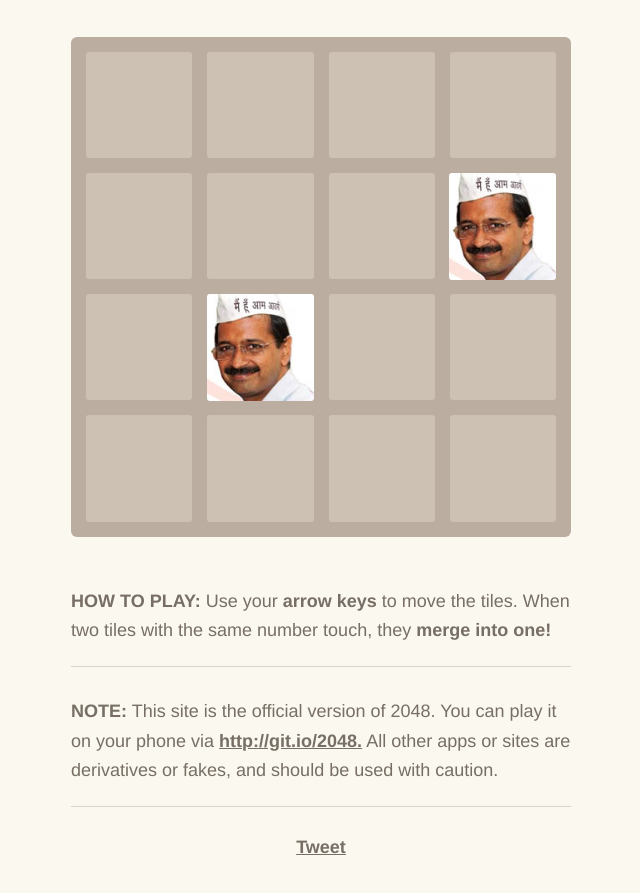
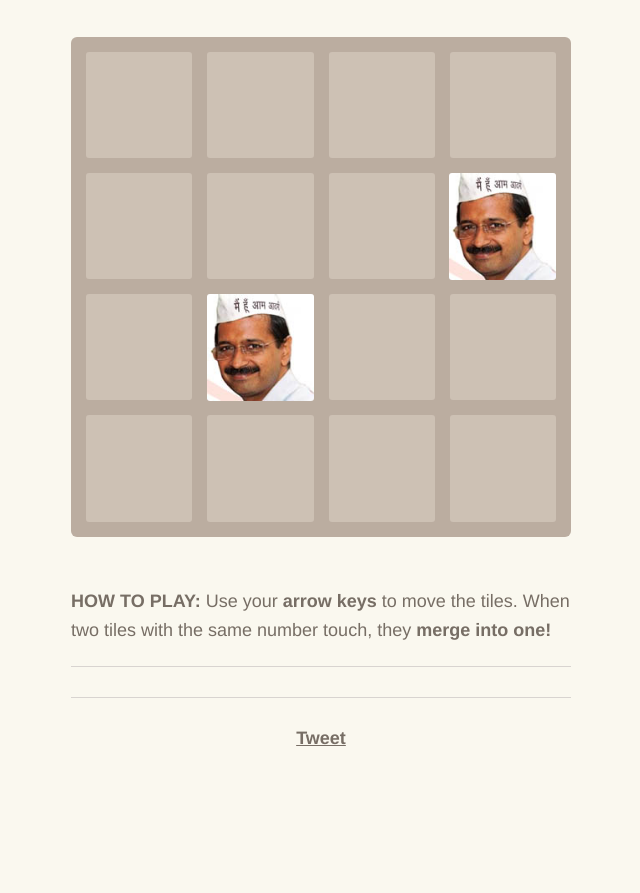
Before and after one commit to kishorekatta/kishorekatta.github.io, a plain HTML site: page Get-Politician/index.html in a window 1280 px wide. Shown: the part 205-1098 px from the top of the page, without its empty margins (319-959 px from the left). After the commit the page ends 1034 px from the top, so only its background shows below. Drawn offline with Linux system fonts and the light colour scheme; files whose address does not match are found by name; a web font is replaced by a local one.

Commit message:
Update index.html

```diff
--- a/Get-Politician/index.html
+++ b/Get-Politician/index.html
@@ -75,10 +75,7 @@
       <strong class="important">How to play:</strong> Use your <strong>arrow keys</strong> to move the tiles. When two tiles with the same number touch, they <strong>merge into one!</strong>
     </p>
     <hr>
-    <p>
-    <strong class="important">Note:</strong> This site is the official version of 2048. You can play it on your phone via <a href="http://kishorekatta.github.io/Get-Politician/">http://git.io/2048.</a> All other apps or sites are derivatives or fakes, and should be used with caution.
-    </p>
-    <hr>
+     <hr>
     <div class="sharing">
       <a href="https://twitter.com/share" class="twitter-share-button" data-text="Join the Images and get to the Politician tile! Careful: this game is extremely addictive!" data-via="kishorekatta" data-url="http://kishorekatta.github.io/Get-Politician/" data-counturl="http://kishorekatta.github.io/Get-Politician/">Tweet</a>
       <script>!function(d,s,id){var js,fjs=d.getElementsByTagName(s)[0],p=/^http:/.test(d.location)?'http':'https';if(!d.getElementById(id)){js=d.createElement(s);js.id=id;js.src=p+'://platform.twitter.com/widgets.js';fjs.parentNode.insertBefore(js,fjs);}}(document, 'script', 'twitter-wjs');</script>
```
